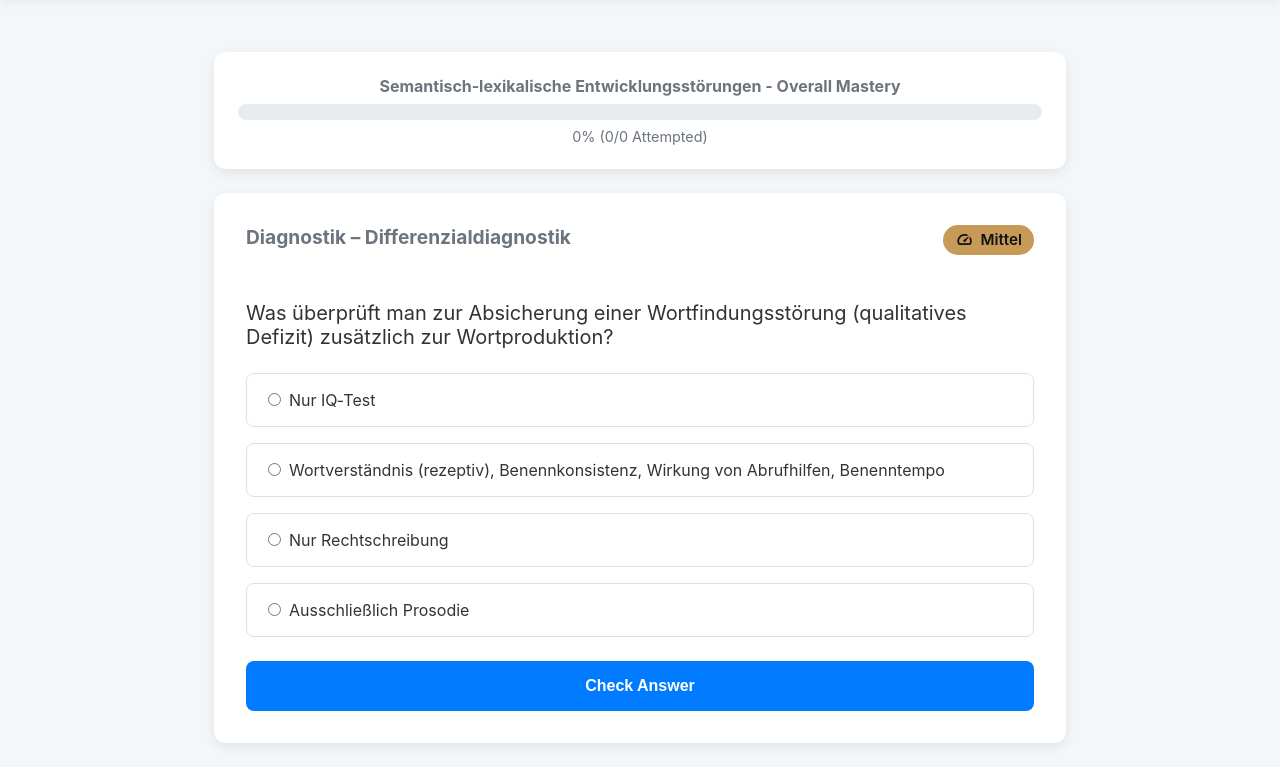
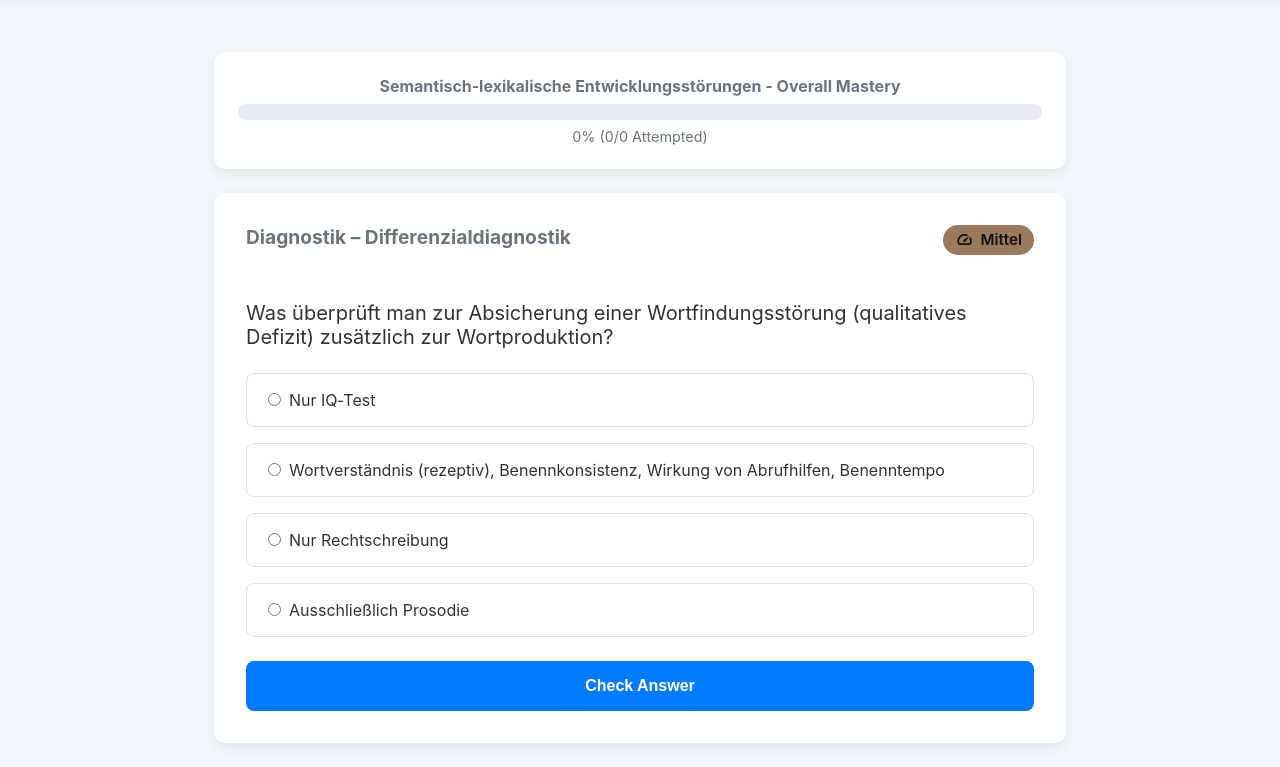
Before and after one commit to anschmieg/quiz-from-json, an Eleventy site: page src/index.njk in a window 1280 px wide. Shown: the part 67-834 px from the top of the page. Built offline with nearby package versions, Linux system fonts and the light colour scheme; Eleventy itself is replaced by a stand-in of ours; files that its build step writes are made by us from their sources.

Commit message:
style: tune difficulty colors — bluer easy, greyer/darker medium, redder hard (light + dark variants)

```diff
--- a/scripts/pick-difficulty-colors.js
+++ b/scripts/pick-difficulty-colors.js
@@ -2,9 +2,12 @@
 // Run with: node scripts/pick-difficulty-colors.js
 
 const candidates = {
-  easy: ['#334155', '#3b5561', '#455A64', '#55626b', '#3f5058'],
-  medium: ['#b97b3c', '#c79a58', '#c07a2e', '#b36b2b', '#d29349'],
-  hard: ['#7b2e2e', '#8b3b3b', '#8f4f4f', '#6f2f2f', '#9a4b4b']
+  // make easy bluer
+  easy: ['#1f3a57', '#283e4f', '#2b4a63', '#1e3a55', '#2a4658'],
+  // make medium darker and greyer
+  medium: ['#9a7a5a', '#8f7a66', '#8b7562', '#7f6b58', '#71614f'],
+  // make hard much redder
+  hard: ['#7f2626', '#8c2020', '#a22b2b', '#9b2a2a', '#b03030']
 };
 
 function hexToRgb(hex) {
--- a/src/css/style.css
+++ b/src/css/style.css
@@ -36,9 +36,9 @@
     --dropdown-bg: #ffffff;
     --hover-bg: #f8f9fa;
     /* difficulty pill palette (muted/desaturated variants) */
-    --difficulty-easy-bg: #55626b;     /* blue-grey */
-    --difficulty-medium-bg: #c79a58;   /* subtle orange-grey */
-    --difficulty-hard-bg: #8f4f4f;     /* red-grey */
+    --difficulty-easy-bg: #1f3a57;     /* bluer easy */
+    --difficulty-medium-bg: #9a7a5a;   /* darker, greyer medium */
+    --difficulty-hard-bg: #7f2626;     /* much redder hard */
 }
 
 /* Dark mode variables */
@@ -370,9 +370,9 @@ body {
 
 /* Dark-mode overrides for pill backgrounds where necessary (picked for WCAG >= 4.5 against the pill text color) */
 [data-theme="dark"] {
-    --difficulty-easy-bg: #6c7685;  /* lighter blue-grey for dark background */
-    --difficulty-medium-bg: #cda073;/* slightly lighter amber for contrast */
-    --difficulty-hard-bg: #976969;  /* lighter red-grey */
+    --difficulty-easy-bg: #5e7186;  /* dark-mode easy */
+    --difficulty-medium-bg: #b69f88;/* dark-mode medium */
+    --difficulty-hard-bg: #a36363;  /* dark-mode hard */
 }
 
 .question-text {
```
